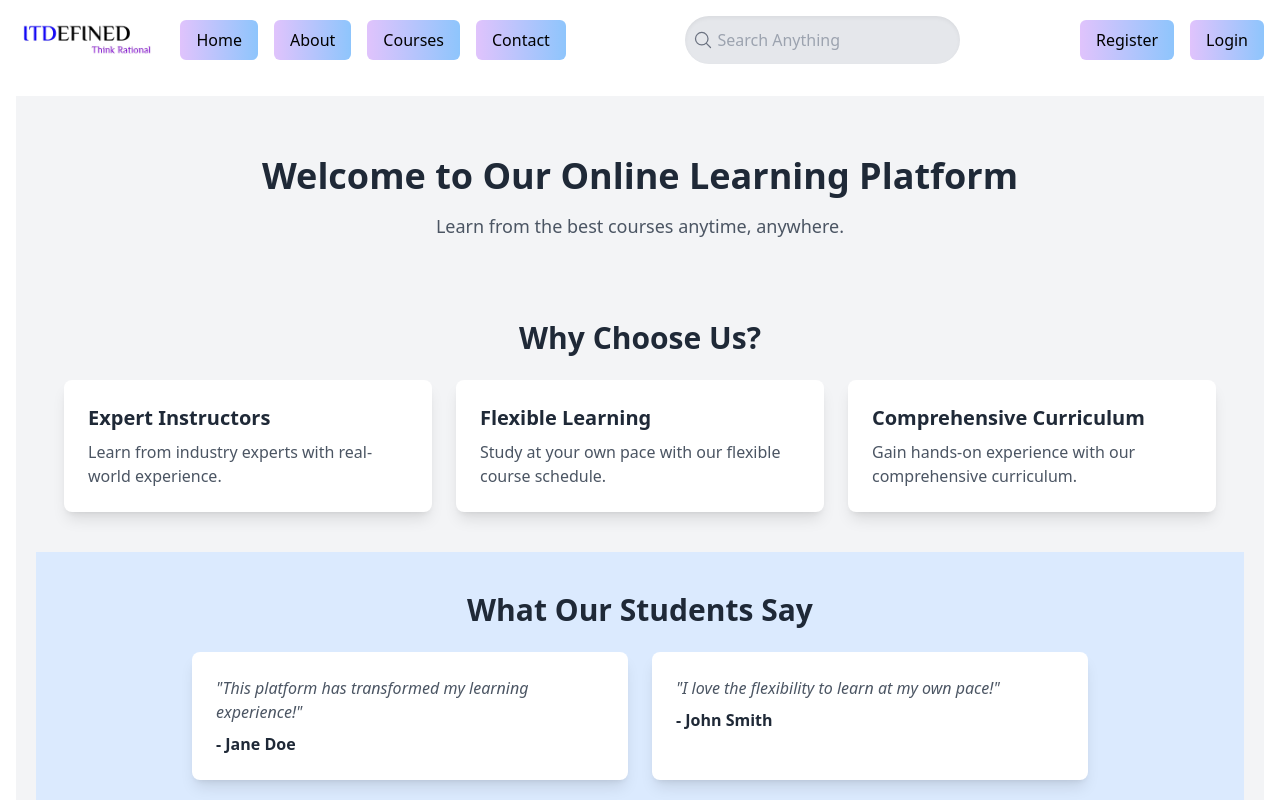
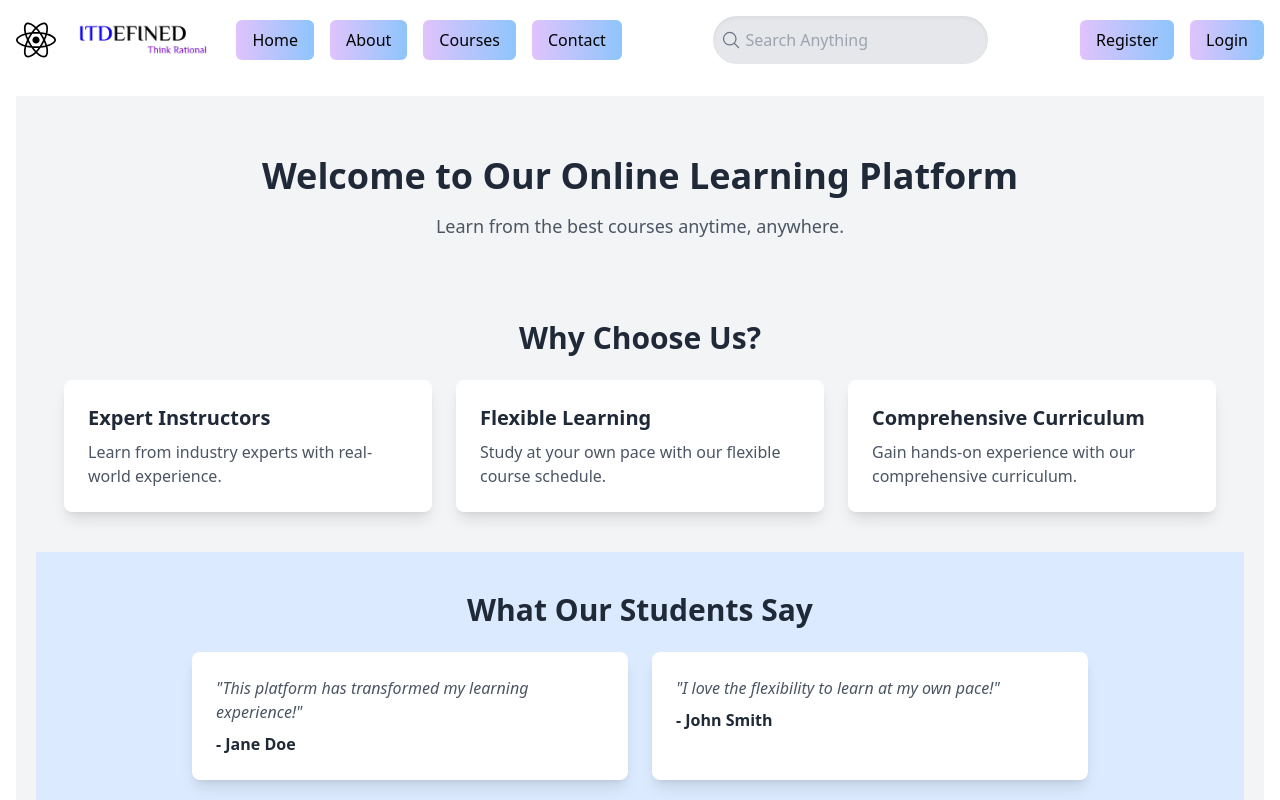
Before and after one commit to Ajitesh-004/Online-Learning-platfrom, a React (Vite) app in the folder FrontEnd/: page / in a window 1280 px wide. Shown: the top 800 px of the page. Built offline with nearby package versions, Linux system fonts and the light colour scheme.

Commit message:
Added react logo with animation in navbar

```diff
--- a/FrontEnd/src/Components/Navbar.jsx
+++ b/FrontEnd/src/Components/Navbar.jsx
@@ -6,6 +6,7 @@ import { Menu, MenuButton, MenuItems, MenuItem } from '@headlessui/react';
 import { useCallback, useState } from 'react';
 import Profile from '../assets/DefaultProfile.jpg';
 import { searchQueryAtom } from "../atoms/searchQueryAtom";
+import { FaReact } from 'react-icons/fa';
 
 export const Navbar = () => {
     const [user, setUser] = useRecoilState(userAtom);
@@ -33,6 +34,7 @@ export const Navbar = () => {
         <nav className="bg-white p-4 flex justify-between items-center relative">
             {/* Logo and Desktop Menu */}
             <div className="flex items-center space-x-4">
+            <FaReact className="text-black h-10 w-auto animate-rotate" />
                 <Link to="/">
                     <img
                         src={Logo}
```
